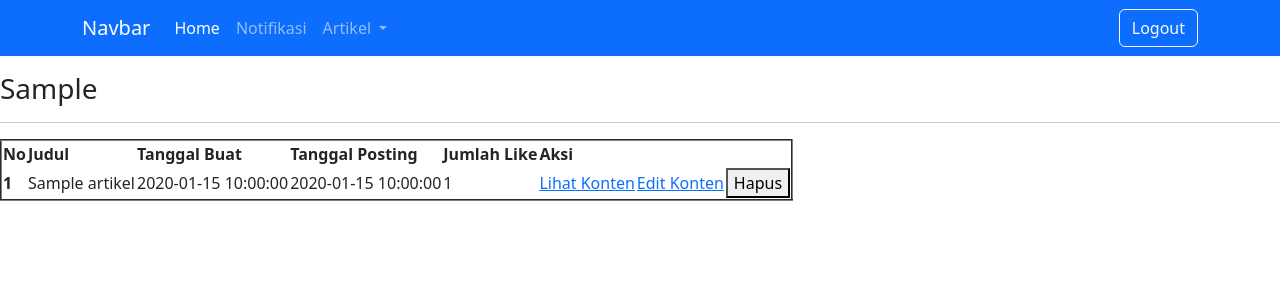
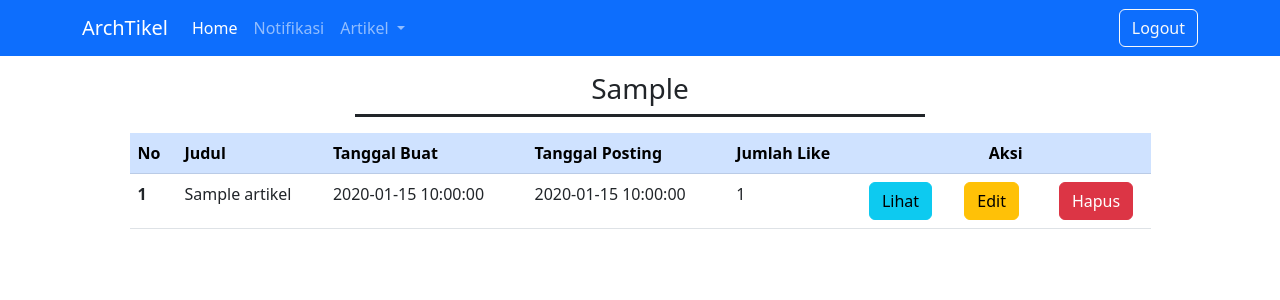
Before and after one commit to Anangprasetya/archtikel, a PHP site: the page made by app/views/artikel/index.php in a window 1280 px wide. Shown: the top 300 px of the page. Run offline with PHP 8.4, Linux system fonts and the light colour scheme; the visitor is signed in with stand-in values (Sample User, id 1); the template is opened without the code that fills it: most values are stand-ins (such as "Sample title", 1, 10 or a date in 2020); some libraries are stand-ins or nearby versions.

Commit message:
memberi style pada index artikel (semua dan posting)

```diff
--- a/app/controllers/Publish.php
+++ b/app/controllers/Publish.php
@@ -17,7 +17,7 @@ class Publish extends Controller
 
             $this->view('layout/header');
             $this->view('artikel/lihat_artikel', $data);
-            $this->view('layout/header');
+            $this->view('layout/footer');
         }
     }
 
--- a/app/views/artikel/index.php
+++ b/app/views/artikel/index.php
@@ -1,68 +1,80 @@
-<h3><?php echo $data["jd"]; ?></h3>
-<hr>
-<?php Message::getMessage(); ?>
-<table border="2">
-    <thead>
+<div class="container-md">
+    <div class="row mb-3 justify-content-center">
+        <div class="col-md-6 border-bottom  border-dark border-3">
+            <h3 class="text-center"><?php echo $data["jd"]; ?></h3>
+        </div>
+    </div>
+
+    <div class="row justify-content-center">
+        <div class="col-md-11">
+            <?php Message::getTemplateMessage(); ?>
+            <?php if ($data["artikel"] != null) : ?>
+                <table class="table table-hover">
+                    <thead class="table-primary">
                         <tr>
                             <th scope="col">No</th>
                             <th scope="col">Judul</th>
                             <th scope="col">Tanggal Buat</th>
                             <th scope="col">Tanggal Posting</th>
                             <th scope="col">Jumlah Like</th>
-            <th scope="col" colspan="4">Aksi</th>
+                            <th scope="col" colspan="4" class="text-center">Aksi</th>
                         </tr>
                     </thead>
                     <tbody>
                         <?php $i = 1;
-        if ($data["artikel"] != null) :
                         foreach ($data["artikel"] as $x) : ?>
                             <tr>
                                 <th scope="row"><?php echo $i++; ?></th>
                                 <td><?php echo $x["judul_posting"]; ?></td>
                                 <td><?php echo $x["tanggalBuat_posting"]; ?></td>
+
                                 <?php if ($x["tanggalPublish_posting"] != null) : ?>
                                     <td><?php echo $x["tanggalPublish_posting"]; ?></td>
                                 <?php else : ?>
-                        <td style="text-align:center">-</td>
+                                    <td class="text-center">-</td>
                                 <?php endif; ?>
+
                                 <td><?php echo $x["jumlahLike_posting"]; ?></td>
 
+
                                 <?php if ($x["tanggalPublish_posting"] != null) : ?>
-                        <td><a href="<?= BASEURL . 'publish/' . $x["slug_posting"]; ?>">Lihat Konten</a></td>
+                                    <td><a href="<?= BASEURL . 'publish/' . $x["slug_posting"]; ?>" class="btn btn-info">Lihat</a></td>
                                 <?php else : ?>
 
-                        <td><a href="<?= BASEURL . 'artikel/view_konten/' . $x["slug_posting"]; ?>">Lihat Konten</a></td>
+                                    <td><a href="<?= BASEURL . 'artikel/view_konten/' . $x["slug_posting"]; ?>" class="btn btn-info">Lihat</a></td>
                                 <?php endif; ?>
-                    <td><a href="<?= BASEURL . 'artikel/edit_konten/' . $x["slug_posting"]; ?>">Edit Konten</a></td>
 
+                                <td><a href="<?= BASEURL . 'artikel/edit_konten/' . $x["slug_posting"]; ?>" class="btn btn-warning">Edit</a></td>
 
                                 <?php if ($x["tanggalPublish_posting"] != null) : ?>
                                     <td colspan="2" style="text-align:center">
                                         <form action="<?= BASEURL . 'artikel/delete_konten'; ?>" method="post">
                                             <input type="hidden" name="slug" value="<?= $x["slug_posting"]; ?>">
-                                <button type="submit" name="tbl_hps">Hapus</button>
+                                            <button type="submit" class="btn btn-danger" name="tbl_hps">Hapus</button>
                                         </form>
                                     </td>
                                 <?php else : ?>
                                     <td>
                                         <form action="<?= BASEURL . 'artikel/delete_konten'; ?>" method="post">
                                             <input type="hidden" name="slug" value="<?= $x["slug_posting"]; ?>">
-                                <button type="submit" name="tbl_hps">Hapus</button>
+                                            <button type="submit" class="btn btn-danger" name="tbl_hps">Hapus</button>
                                         </form>
                                     </td>
                                     <td>
                                         <form action="<?= BASEURL . 'artikel/publish_konten'; ?>" method="post">
                                             <input type="hidden" name="slug" value="<?= $x["slug_posting"]; ?>">
-                                <button type="submit" name="tbl_pbsh">Publish</button>
+                                            <button type="submit" name="tbl_pbsh" class="btn btn-success">Publish</button>
                                         </form>
                                     </td>
                                 <?php endif; ?>
+
                             </tr>
                         <?php endforeach; ?>
-        <?php else : ?>
-            <tr>
-                <td colspan="6">Kosong</td>
-            </tr>
-        <?php endif; ?>
                     </tbody>
                 </table>
+            <?php else : ?>
+                <p>Data Kosong</p>
+            <?php endif; ?>
+        </div>
+    </div>
+</div>
--- a/app/views/layout/header.php
+++ b/app/views/layout/header.php
@@ -29,7 +29,7 @@
     <?php if (isset($_SESSION["user_login"])) : ?>
         <nav class="navbar navbar-expand-md navbar-dark bg-primary mb-3">
             <div class="container-md">
-                <a class="navbar-brand mb-0 h1" href="<?= BASEURL ?>">Navbar</a>
+                <a class="navbar-brand mb-0 h1" href="<?= BASEURL ?>">ArchTikel</a>
                 <button class="navbar-toggler" type="button" data-bs-toggle="collapse" data-bs-target="#navbarSupportedContent" aria-controls="navbarSupportedContent" aria-expanded="false" aria-label="Toggle navigation">
                     <span class="navbar-toggler-icon"></span>
                 </button>
@@ -48,10 +48,11 @@
                             <ul class="dropdown-menu">
                                 <li><a class="dropdown-item" href="<?= BASEURL . 'artikel/buat' ?>">Buat Artikel</a></li>
                                 <li><a class="dropdown-item" href="<?= BASEURL . 'artikel/draf' ?>">Draf Artikel</a></li>
+                                <li><a class="dropdown-item" href="<?= BASEURL . 'artikel/posting' ?>">Posting Artikel</a></li>
                                 <li>
                                     <hr class="dropdown-divider">
                                 </li>
-                                <li><a class="dropdown-item" href="<?= BASEURL . 'artikel/posting' ?>">Posting Artikel</a></li>
+                                <li><a class="dropdown-item" href="<?= BASEURL . 'artikel' ?>">Semua Artikel</a></li>
                             </ul>
                         </li>
                     </ul>
@@ -64,7 +65,7 @@
     <?php else : ?>
         <nav class="navbar navbar-expand-md navbar-dark bg-primary mb-3">
             <div class="container-md">
-                <a class="navbar-brand mb-0 h1" href="<?= BASEURL ?>">Navbar</a>
+                <a class="navbar-brand mb-0 h1" href="<?= BASEURL ?>">ArchTikel</a>
                 <button class="navbar-toggler" type="button" data-bs-toggle="collapse" data-bs-target="#navbarSupportedContent" aria-controls="navbarSupportedContent" aria-expanded="false" aria-label="Toggle navigation">
                     <span class="navbar-toggler-icon"></span>
                 </button>
```
Also changed, not shown: app/views/artikel/draf.php (+23 -19 lines). Lines whose indentation alone changed are shown as unchanged.
